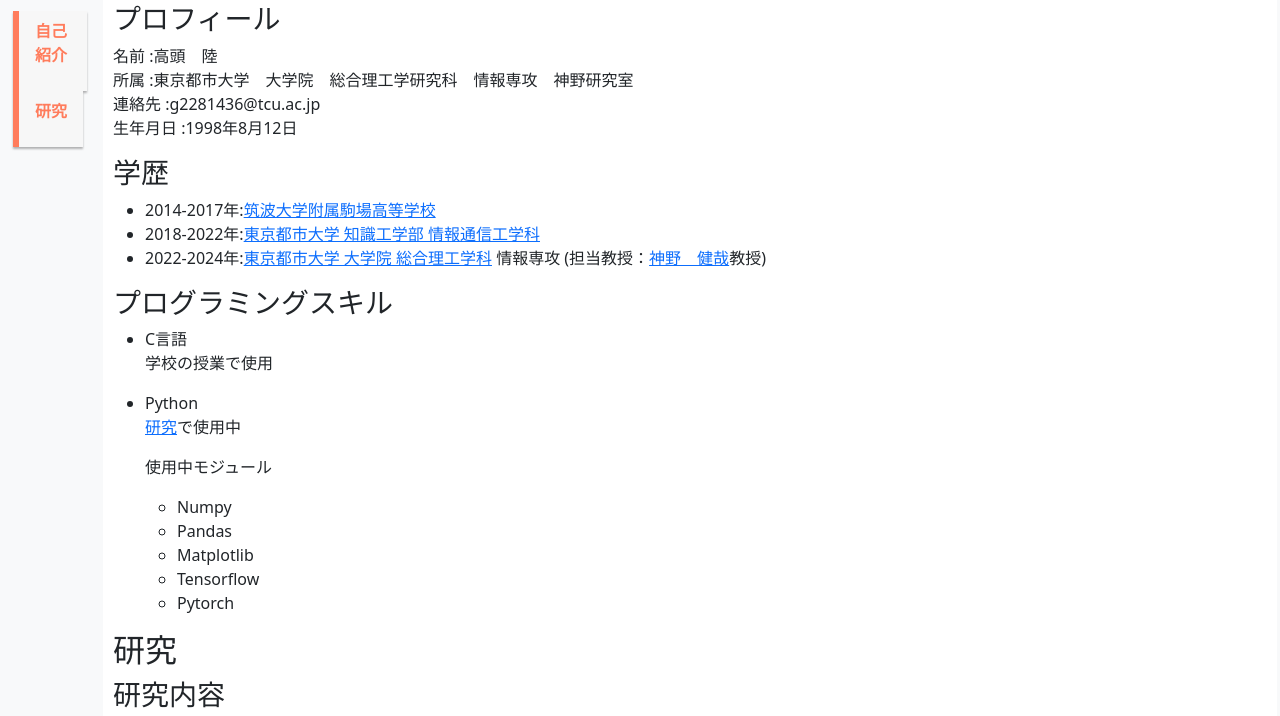
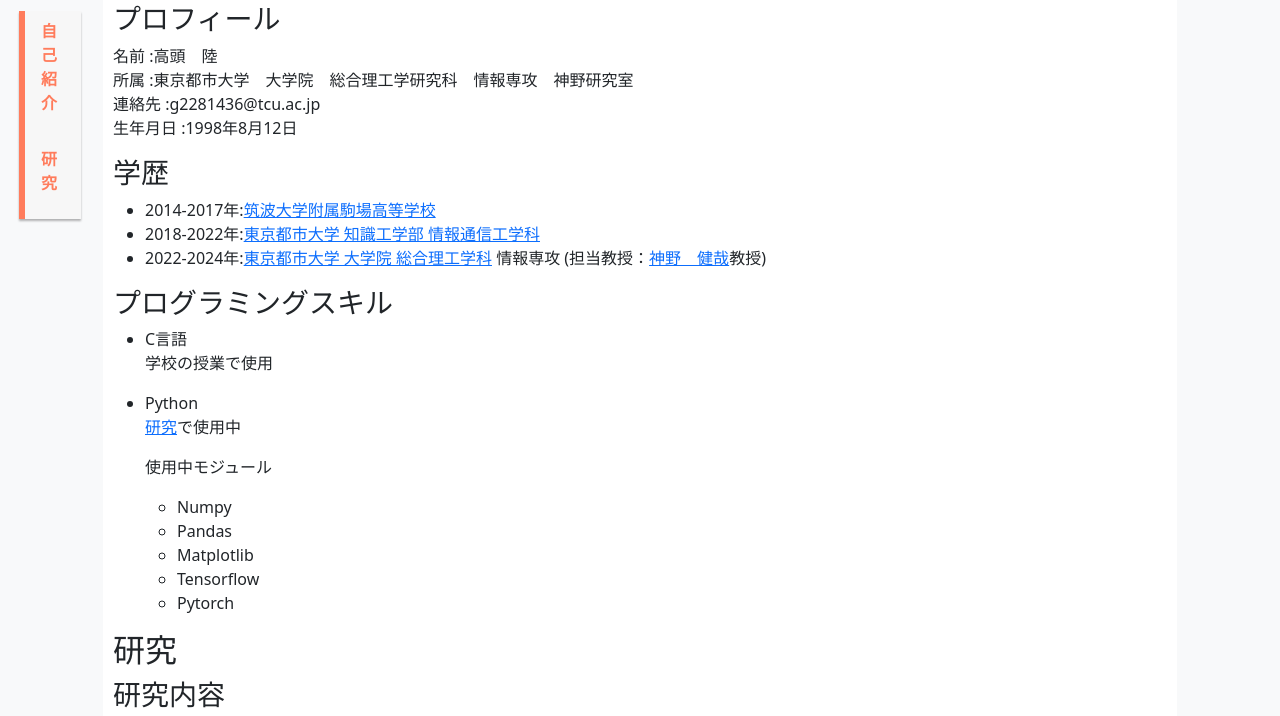
Before and after one commit to g2281436/g2281436.github.io, a plain HTML site: page index.html in a window 1280 px wide. Shown: the part 181-897 px from the top of the page. Drawn offline with nearby package versions, Linux system fonts and the light colour scheme; a small style sheet from the web is missing.

Commit message:
07181414

```diff
--- a/index.html
+++ b/index.html
@@ -12,7 +12,7 @@
 </head>
 <body class="bg-light">
     <h1>ポートフォリオ</h1>
-        <aside id="side">
+        <aside class="px-3 bd-aside text-muted">
             <div class="outline">
                 <p class="pt-3 pb-2 mb-3 h6 fw-bold border-bottom">アウトライン</p>
                 <nav>
--- a/style0714.css
+++ b/style0714.css
@@ -134,32 +134,41 @@ body {
     display: grid;
     margin: 0;
     min-height: 100vh;
-    grid-template-rows: 100px 1fr 100px;
-    grid-template-columns: 100px 1fr;
+    grid-template-rows: 100px 100px 1fr 100px;
+    grid-template-columns: 100px 1fr 100px;
+    grid-template-areas:
+        "title  title  title "
+        "nav    main   ad    "
+        "nav    main   side  "
+        "footer footer footer";
 }
 body > * {
     margin: 3px;
     padding: 10px;
 }
 h1 {
-    grid-row: 1;
-    grid-column: 1 / span 2;
+    grid-area: title;
     background: #fff;
     border-radius: 10px 10px 0 0;
 }
 main {
-    grid-row: 2;
-    grid-column: 2;
+    grid-area: main;
     background: #fff;
 }
-#aside {
-    grid-row: 2;
-    grid-column: 1;
+nav {
+    grid-area: nav;
+    background: #fff;
+}
+#side {
+    grid-area: side;
     background: #fff;
 }
 footer {
-    grid-row: 3;
-    grid-column: 1 / span 2;
-    background: #aaa;
+    grid-area: footer;
+    background: #fff;
     border-radius: 0 0 10px 10px;
 }
+#ad {
+    grid-area: ad;
+    background: #fff;
+}
```
